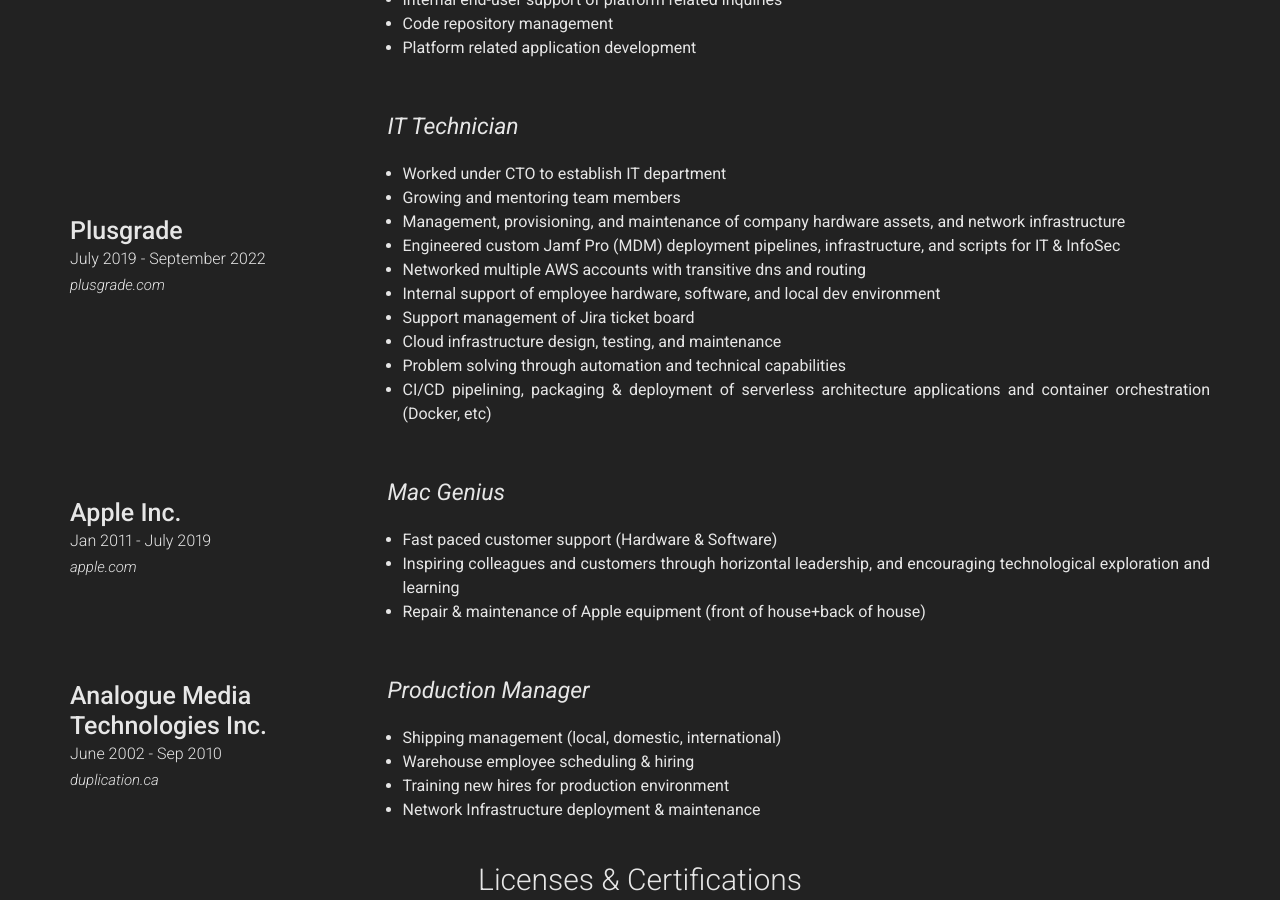
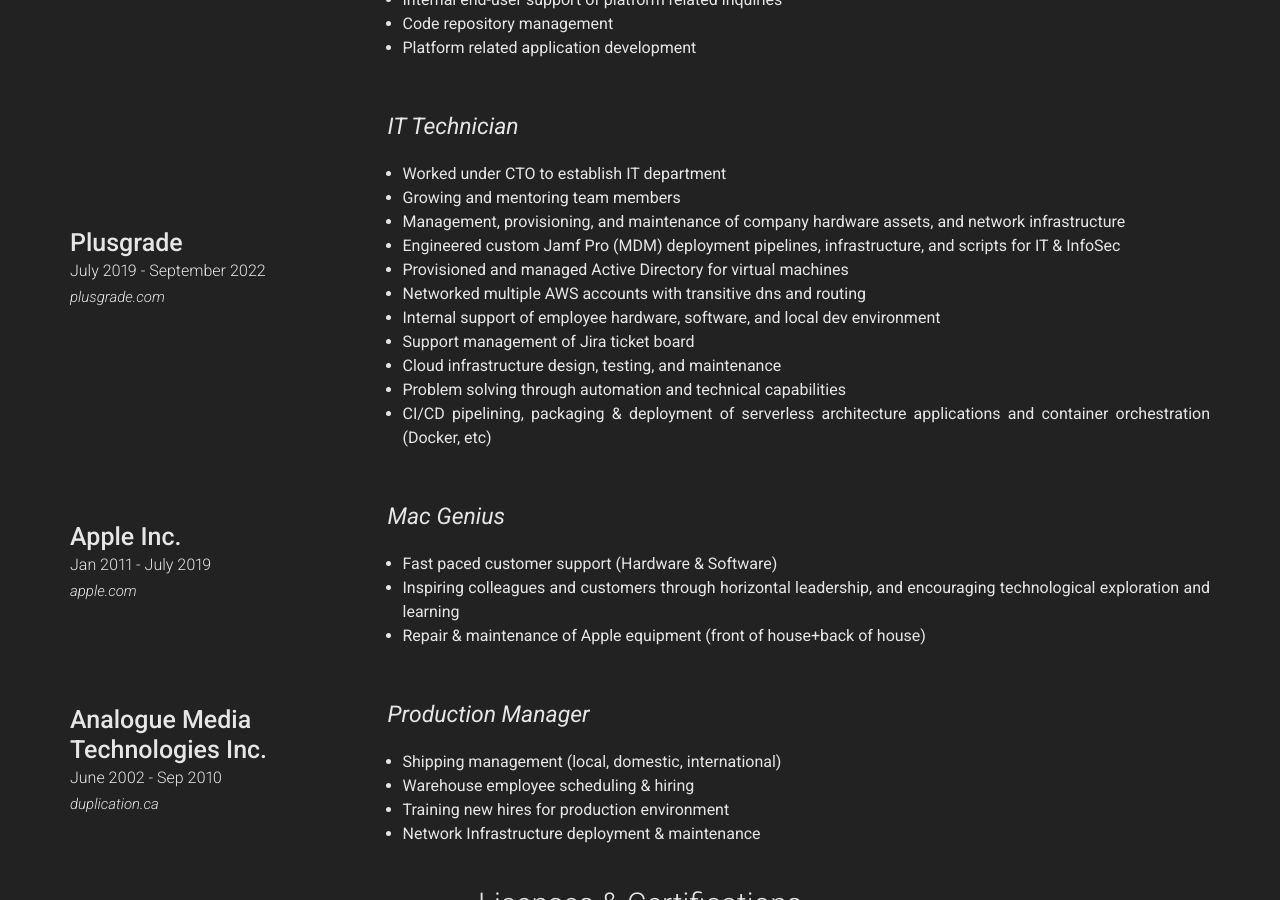
Before and after one commit to arousseaumtl/arousseaumtl.github.io, a Jekyll site: the page built from index.md, in a window 1280 px wide and 900 px high, scrolled down 776 px. Built offline with Jekyll 4.4.1, drawn with Linux system fonts in a browser that asks for light colours; nearby versions of some CDN libraries.

Commit message:
updated description

```diff
--- a/_config.yml
+++ b/_config.yml
@@ -45,6 +45,7 @@
             - Growing and mentoring team members
             - Management, provisioning, and maintenance of company hardware assets, and network infrastructure
             - Engineered custom Jamf Pro (MDM) deployment pipelines, infrastructure, and scripts for IT & InfoSec
+            - Provisioned and managed Active Directory for virtual machines
             - Networked multiple AWS accounts with transitive dns and routing
             - Internal support of employee hardware, software, and local dev environment
             - Support management of Jira ticket board
```
